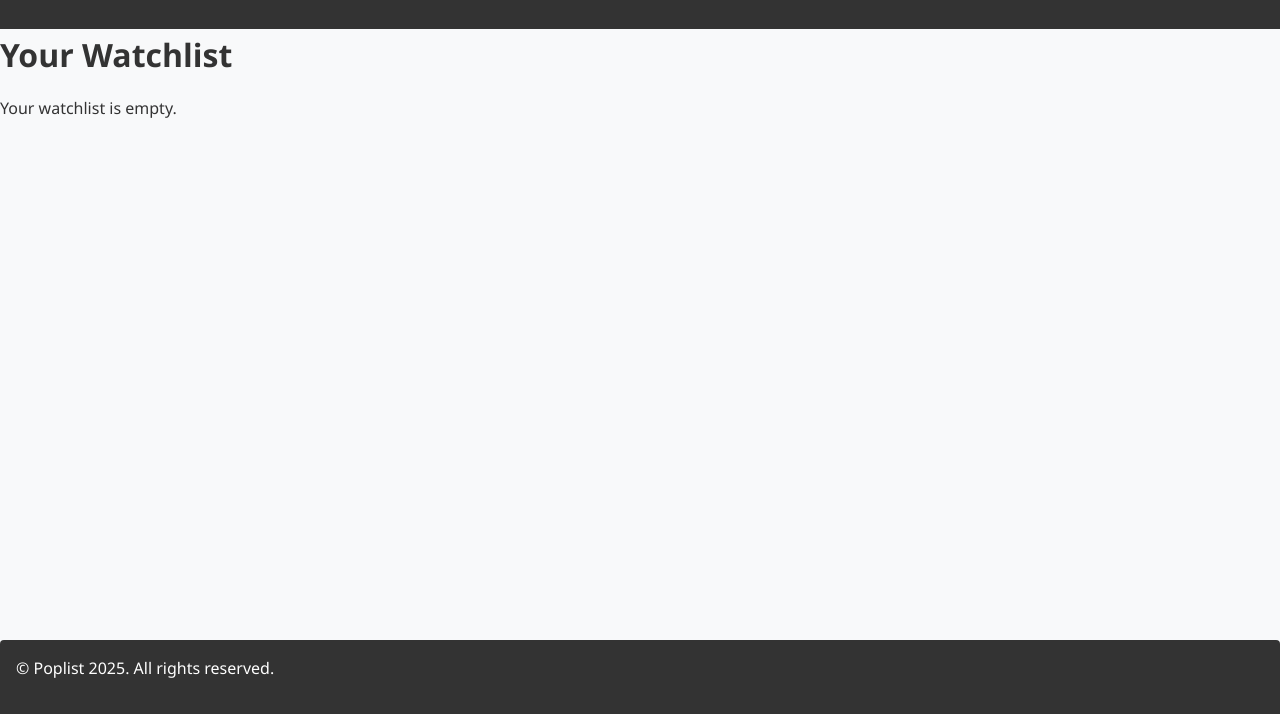
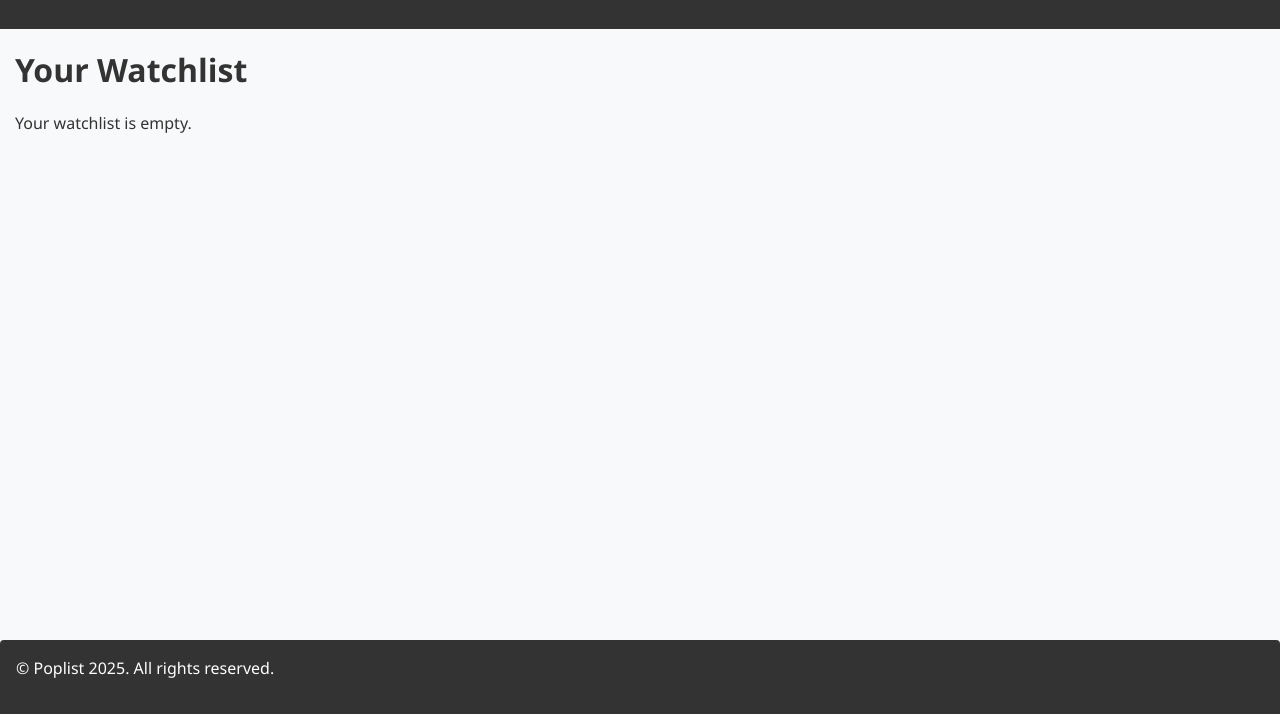
Before and after one commit to obviouslyweb/poplistmovies, a website built with Vite: page watchlist.html in a window 1280 px wide. Shown: the part 86-800 px from the top of the page. Built offline with nearby package versions, Linux system fonts and the light colour scheme.

Commit message:
Implemented improved CSS.

```diff
--- a/watchlist.html
+++ b/watchlist.html
@@ -26,6 +26,7 @@
     <!-- NAV is moved here for block display in mobile for dropdown -->
     </header>
     <main id="main">
+      <div id="main-container">
         <!-- User’s saved watchlist -->
         <section id="watchlist" class="watchlist-section">
           <h2>Your Watchlist</h2>
@@ -33,8 +34,8 @@
             <!-- JS will inject saved items here -->
           </div>
         </section>
+      </div>
     </main>
-
     <footer>
       <p>© Poplist 2025. All rights reserved.</p>
     </footer>
```
Lines whose indentation alone changed are shown as unchanged.
